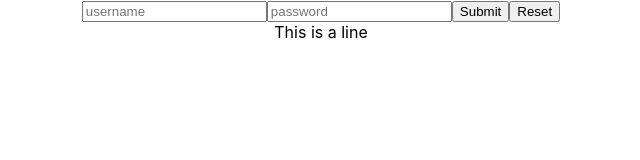
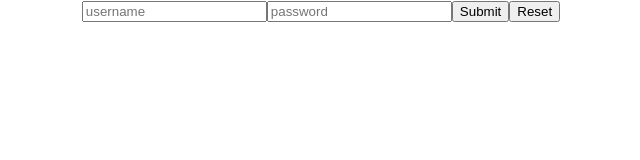
Before and after one commit to david485-rev/RecipeExplorer-front, a React (Create React App) app: page /login in a window 1280 px wide. Shown: the top 160 px of the page, without its empty margins (319-959 px from the left). Built offline with nearby package versions, Linux system fonts and the light colour scheme.

Commit message:
removed the temporary display to show the token

```diff
--- a/src/components/Login/LoginContainer.tsx
+++ b/src/components/Login/LoginContainer.tsx
@@ -1,7 +1,6 @@
 import React, { useState } from 'react'
 import LoginInput, { LoginInputType } from './LoginInput';
 import axios from 'axios';
-import TempDisplay from '../TempDisplay/tempDisplay';
 
 const config = require("../../config");
 
@@ -33,7 +32,6 @@ function LoginContainer(props: any) {
     return (
         <>
             <LoginInput login={login} />
-            <TempDisplay/>
         </>
     )
 }
--- a/src/components/TempDisplay/tempDisplay.tsx
+++ /dev/null
@@ -1,15 +0,0 @@
-import React, { useContext } from 'react'
-import { UserContext } from '../Context/UserContext'
-
-
-function TempDisplay() {
-    const user = useContext(UserContext);
-    return (
-        <>
-            <>This is a line</>
-            {user && <p>{user.token}</p>}
-        </>
-    )
-}
-
-export default TempDisplay;
```
